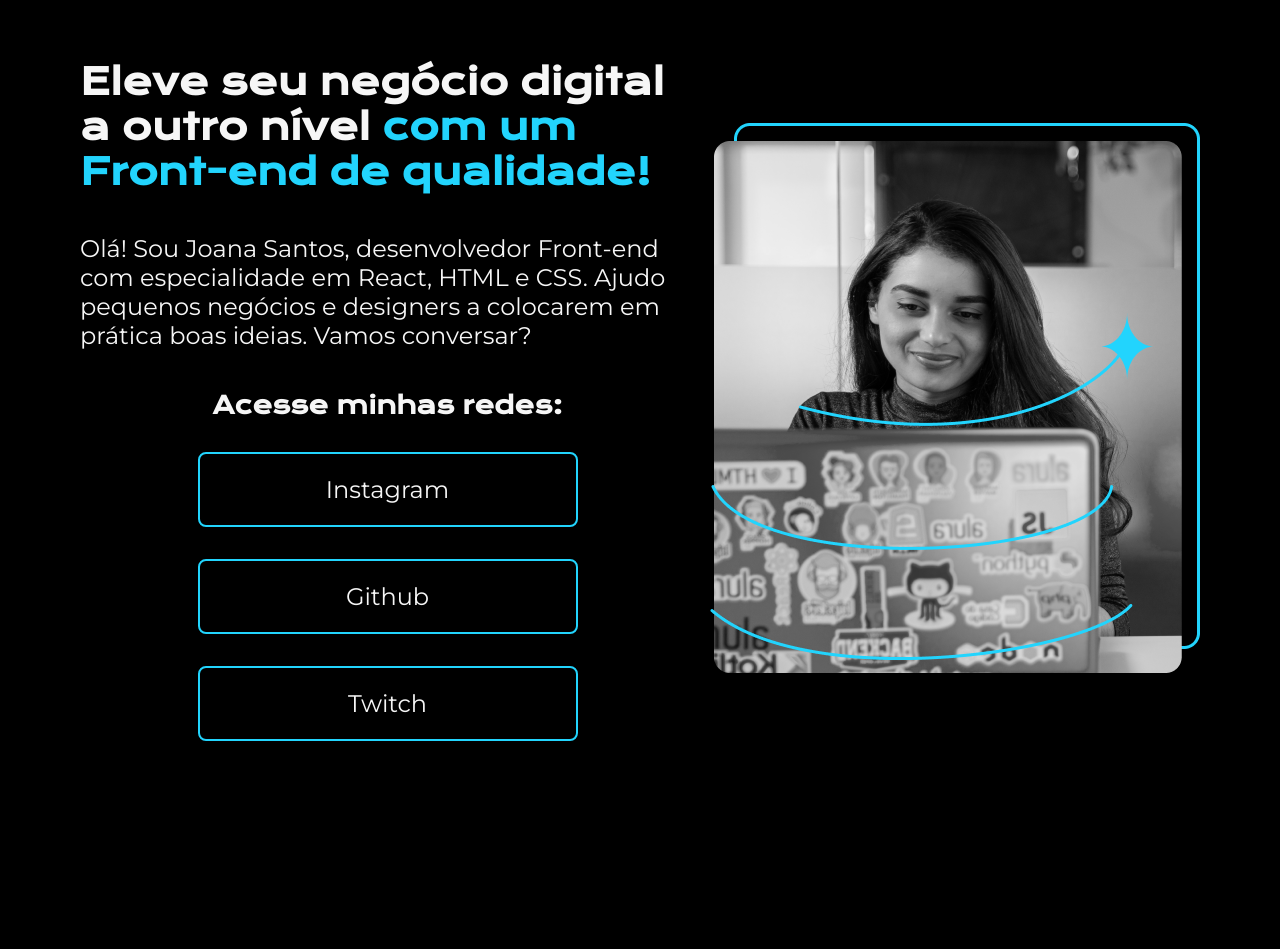
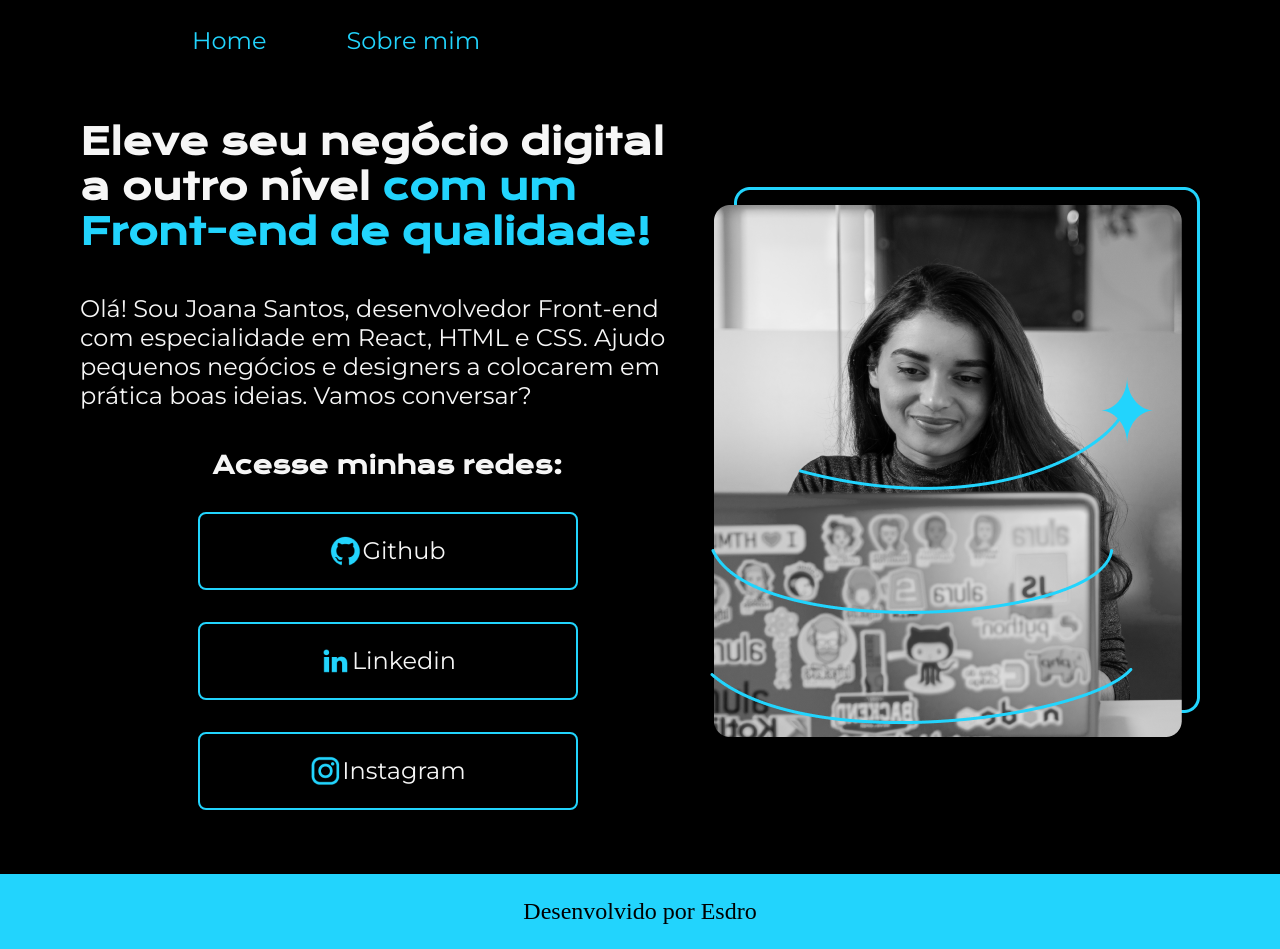
Before and after one commit to pedro-esdro/estudos, a plain HTML site: page pag-treino01/index.html in a window 1280 px wide. Before the commit the page ends 800 px from the top, so only its background shows below. Drawn offline with nearby package versions, Linux system fonts and the light colour scheme.

Commit message:
Adições

```diff
--- a/pag-treino01/style.css
+++ b/pag-treino01/css/style.css
@@ -9,18 +9,33 @@
 }
 
 body {
-    height: 100vh;
     background-color: black;
     color: #f6f6f6;
     display: flex;
+    flex-direction: column;
     justify-content: center;
     align-items: center;
+}
+.cabecalho {
+    padding: 2% 0 0 15%;
+    width: 100%;
+}
+.cabecalho_menu {
+    display: flex;
+    gap: 80px;
+}
+.cabecalho_menu_item {
+    font-family: 'Montserrat', sans-serif;
+    font-size: 24px;
+    color: #22d4fd;
+    text-decoration: none;
 }
 main {
     display: flex;
     align-items: center;
     justify-content: space-between;
     width: fit-content;
+    padding: 5% ;
 }
 
 .main_conteudo {
@@ -50,19 +65,30 @@ main {
 }
 
 .main_conteudo_links_link {
+    display: flex;
+    justify-content: center;
+    align-items: center;
     width: 380px;
     padding: 21px 0;
     border: 2px solid #22d4fd;
     border-radius: 8px;
     font-family: 'Montserrat', sans-serif;
     font-size: 24px;
-    text-align: center;
     text-decoration: none;
     color: #f6f6f6;
 }
 .main_conteudo_links_link:hover {
-    background-color: #1ab1d3;
+    background-color: #ffffff2c;
 }
 .titulo-destaque {
     color: #22d4fd;
 }
+
+.rodape {
+    width: 100%;
+    padding: 24px;
+    text-align: center;
+    color: #000;
+    background-color: #22d4fd;
+    font-size: 24px;
+}
--- a/pag-treino01/index.html
+++ b/pag-treino01/index.html
@@ -3,24 +3,33 @@
 <head>
     <meta charset="UTF-8">
     <meta name="viewport" content="width=device-width, initial-scale=1.0">
-    <link rel="stylesheet" href="style.css">
+    <link rel="stylesheet" href="css/style.css">
     <title>Exemplo de Portfolio</title>
 </head>
 <body>
+    <header class="cabecalho">
+        <nav class="cabecalho_menu">
+            <a class="cabecalho_menu_item" href="">Home</a>
+            <a class="cabecalho_menu_item" href="about.html">Sobre mim</a>
+        </nav>
+    </header>
     <main>
         <section class="main_conteudo">
             <h1 class="main_conteudo_titulo">Eleve seu negócio digital a outro nível <strong class="titulo-destaque">com um Front-end de qualidade!</strong></h1>
             <p class="main_conteudo_texto">Olá! Sou Joana Santos, desenvolvedor Front-end com especialidade em React, HTML e CSS. Ajudo pequenos negócios e designers a colocarem em prática boas ideias. Vamos conversar?</p>
             <div class="main_conteudo_links">
                 <h2 class="main_conteudo_links_subtitulo">Acesse minhas redes:</h2>
-                <a class="main_conteudo_links_link" href="">Instagram</a>
-                <a class="main_conteudo_links_link" href="">Github</a>
-                <a class="main_conteudo_links_link" href="">Twitch</a>
+                <a class="main_conteudo_links_link" href="#"><img src="assets/github.png" alt="Ícone do Github">Github</a>
+                <a class="main_conteudo_links_link" href="#"><img src="assets/linkedin.png" alt="Ícone do Linkedin">Linkedin</a>
+                <a class="main_conteudo_links_link" href="#"><img src="assets/instagram.png" alt="Ícone do Instagram">Instagram</a>
             </div>
         </section>
         <section>
-            <img src="imagem.png" alt="Foto da Joana Santos">
+            <img src="assets/imagem.png" alt="Foto da Joana Santos">
         </section>
     </main>
+    <footer class="rodape">
+        <p>Desenvolvido por Esdro</p>
+    </footer>
 </body>
 </html>
```
Also changed, not shown: pag-treino01/about.html (added, +11 -0 lines), pag-treino01/assets/Imagem.png (renamed from pag-treino01/Imagem.png), pag-treino01/assets/github.png (added), pag-treino01/assets/instagram.png (added), pag-treino01/assets/linkedin.png (added), pag-treino01/assets/twitch.png (added), pag-treino01/assets/twitter-novo.png (added), pag-treino01/assets/twitter.png (added).
